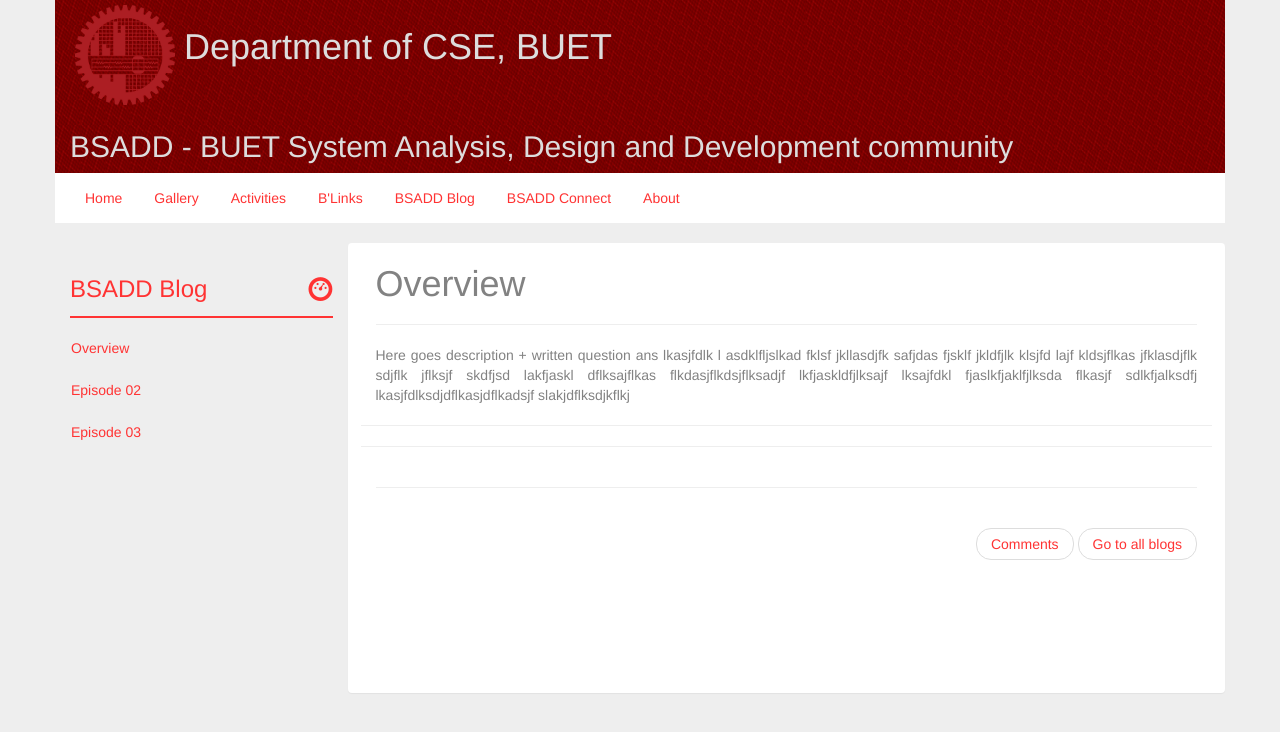
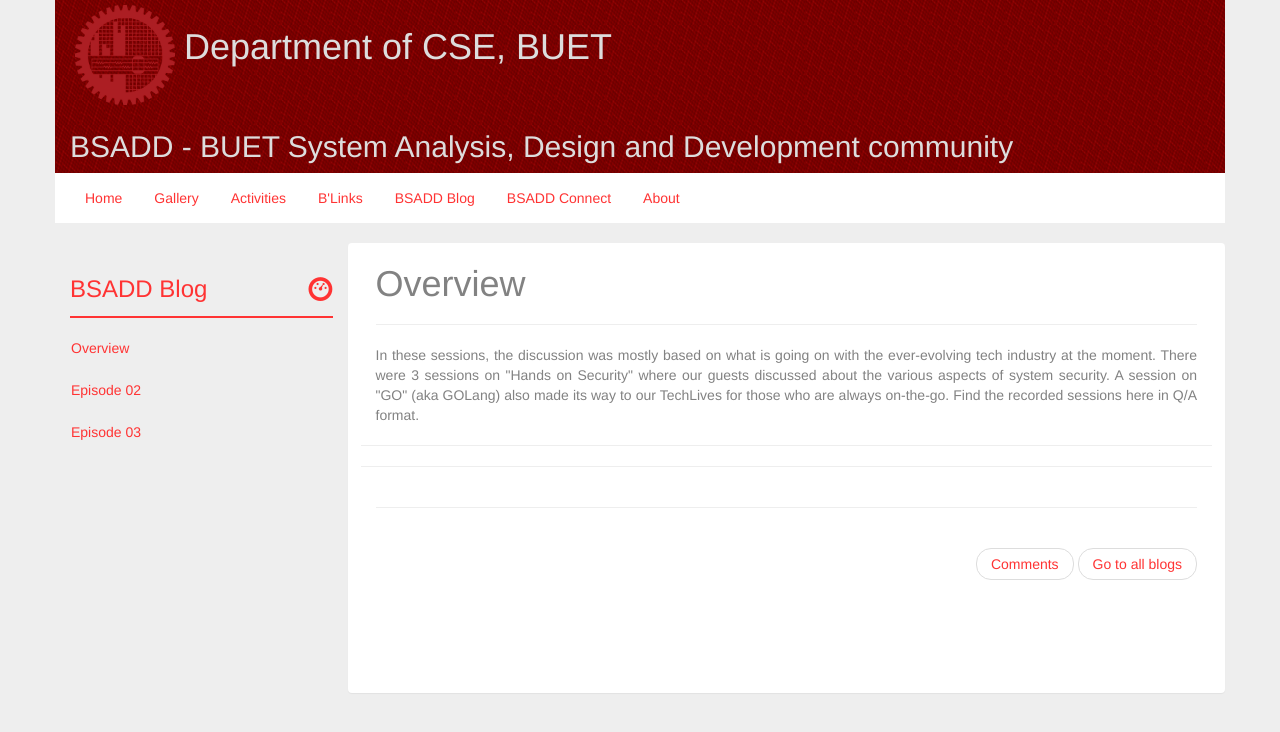
Before and after one commit to bsadd/bsadd.github.io, a Jekyll site: the page built from _activities/tech-live/overview.md, in a window 1280 px wide. Shown: the top 732 px of the page. Built offline with Jekyll 4.4.1, drawn with Linux system fonts in a browser that asks for light colours.

Commit message:
TechLive overview added

```diff
--- a/_activities/tech-live/overview.md
+++ b/_activities/tech-live/overview.md
@@ -2,9 +2,8 @@
 layout: sessionTemplate
 title: Overview
 desc: >
- Here goes description + written question ans  lkasjfdlk l asdklfljslkad fklsf jkllasdjfk safjdas fjsklf jkldfjlk
- klsjfd lajf kldsjflkas jfklasdjflk sdjflk jflksjf skdfjsd lakfjaskl dflksajflkas flkdasjflkdsjflksadjf
- lkfjaskldfjlksajf lksajfdkl fjaslkfjaklfjlksda flkasjf
- sdlkfjalksdfj lkasjfdlksdjdflkasjdflkadsjf
- slakjdflksdjkflkj
+ In these sessions, the discussion was mostly based on what is going on with the ever-evolving tech industry
+ at the moment. There were 3 sessions on "Hands on Security" where our guests discussed
+ about the various aspects of system security. A session on "GO" (aka GOLang) also made its way to our TechLives for those
+ who are always on-the-go. Find the recorded sessions here in Q/A format.
 ---
```
